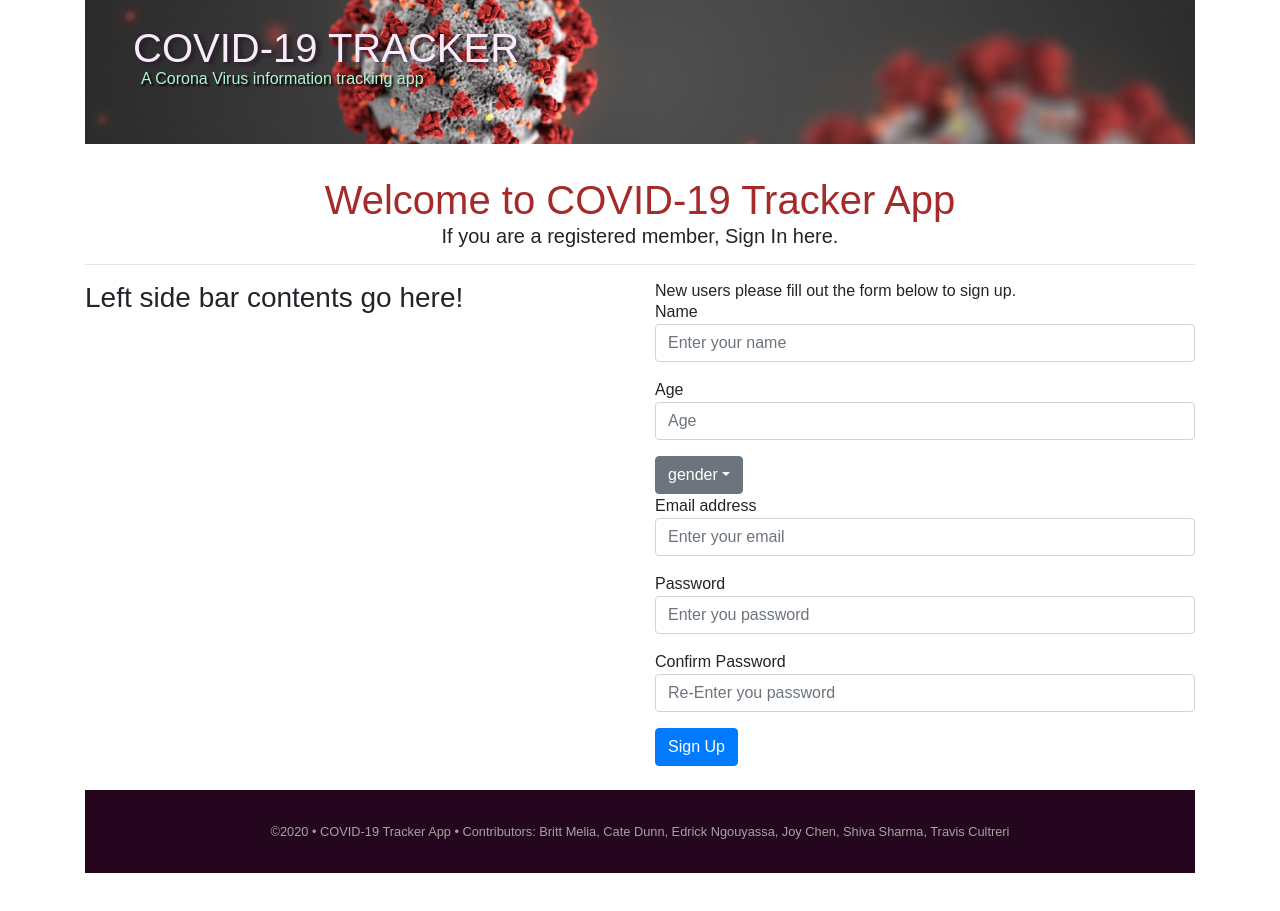
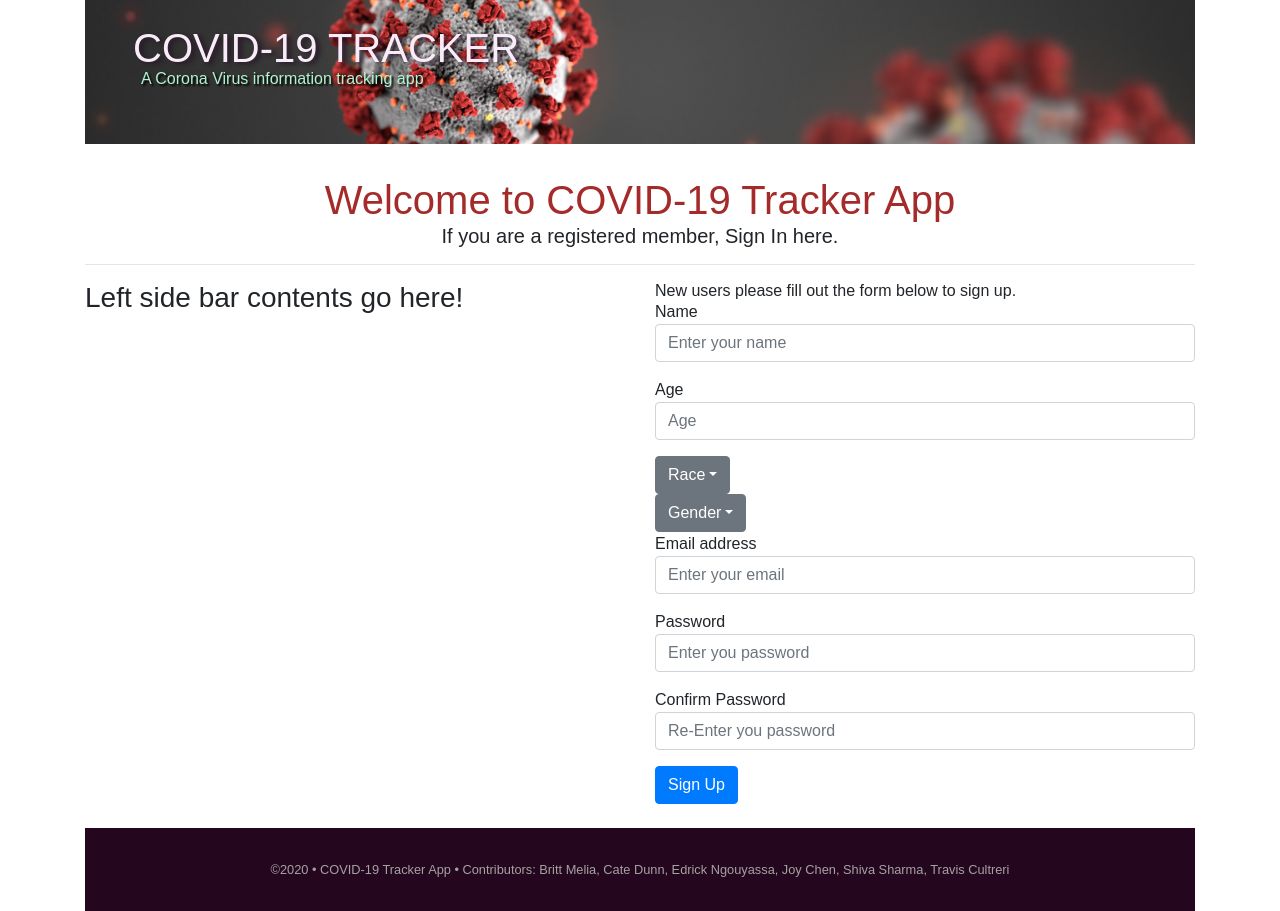
Before and after one commit to traviscult/COVID-19-Tracker, a React (Create React App) app in the folder client/: page / in a window 1280 px wide. Before the commit the page ends 873 px from the top, so only its background shows below. Built offline with nearby package versions, Linux system fonts and the light colour scheme.

Commit message:
fixed signup form with Mongo

```diff
--- a/client/src/components/homeComponents/Form.jsx
+++ b/client/src/components/homeComponents/Form.jsx
@@ -6,6 +6,7 @@ function SignupForm() {
   const [userObject, setUserObject] = useState({
     name: '',
     age: '',
+    race: '',
     gender: '',
     email: '',
     password: '',
@@ -29,6 +30,7 @@ function SignupForm() {
 
       name: userObject.name,
       age: userObject.age,
+      race: userObject.race,
       gender: userObject.gender,
       email: userObject.email,
       password: userObject.password
@@ -60,12 +62,26 @@ function SignupForm() {
           </div>
           <div className="btn-group">
             <button className="btn btn-secondary dropdown-toggle" type="button" id="dropdownMenu2" data-toggle="dropdown" aria-haspopup="true" aria-expanded="false">
-              {userObject.gender || "gender"}
+              {userObject.race || "Race"}
+            </button>
+            <div className="dropdown-menu" aria-labelledby="dropdownMenu2"  value={userObject.race} onClick={handleChange}>
+              <button className="dropdown-item" type="button" name="race" value="White">White</button>
+              <button className="dropdown-item" type="button" name="race" value="Hispanic">Hispanic/Latino</button>
+              <button className="dropdown-item" type="button" name="race" value="Black">Black/African American</button>
+              <button className="dropdown-item" type="button" name="race" value="Asian">Asian</button>
+              <button className="dropdown-item" type="button" name="race" value="AmericanIndian">American Indian/Alaska Native</button>
+              <button className="dropdown-item" type="button" name="race" value="Other">Other/Prefer not to say</button>
+            </div>
+          </div>
+          <br />
+          <div className="btn-group">
+            <button className="btn btn-secondary dropdown-toggle" type="button" id="dropdownMenu2" data-toggle="dropdown" aria-haspopup="true" aria-expanded="false">
+              {userObject.gender || "Gender"}
             </button>
             <div className="dropdown-menu" aria-labelledby="dropdownMenu2"  value={userObject.gender} onClick={handleChange}>
-              <button className="dropdown-item" type="button" name="gender" value="male">Male</button>
-              <button className="dropdown-item" type="button" name="gender" value="female">Female</button>
-              <button className="dropdown-item" type="button" name="gender" value="noAnswer">Prefer not to answer</button>
+              <button className="dropdown-item" type="button" name="gender" value="Male">Male</button>
+              <button className="dropdown-item" type="button" name="gender" value="Female">Female</button>
+              <button className="dropdown-item" type="button" name="gender" value="NoAnswer">Prefer not to answer</button>
             </div>
           </div>
           <div className="form-group">
```
Also changed, not shown: 2 other files (tests, documents, lock files or other folders).
